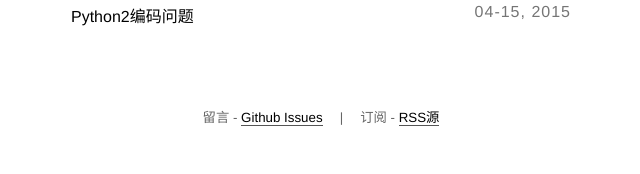
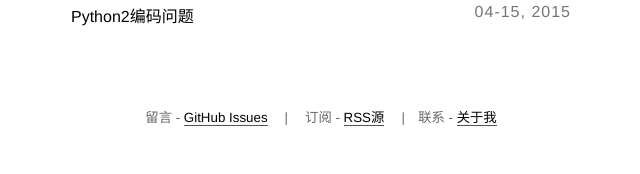
Before and after one commit to guyskk/guyskk.github.io, a Jekyll site: the page built from index.html, in a window 1280 px wide. Shown: the part 2021-2195 px from the top of the page, without its empty margins (319-959 px from the left). Built offline with Jekyll 4.4.1, drawn with Linux system fonts in a browser that asks for light colours.

Commit message:
update footer

```diff
--- a/_layouts/default.html
+++ b/_layouts/default.html
@@ -42,9 +42,10 @@ layout: compress
 		{% endif %}
 		<p style="text-align:center;margin-top:80px;">
 			<small>
-				<span style="color:#666;">留言 - </span><a href="https://github.com/guyskk/guyskk.github.io/issues" target="_blank">Github Issues</a>
+				<span style="color:#666;">留言 - </span><a href="https://github.com/guyskk/guyskk.github.io/issues" target="_blank">GitHub Issues</a>
 				<span style="color:#666;padding-left:1em;padding-right:1em;">|</span>
 				<span style="color:#666;">订阅 - </span><a href="/feed.xml" target="_blank">RSS源</a>
+				<span style="color:#666;padding-left:1em;padding-right:1em;">|</span><span style="color:#666;">联系 - </span><a href="/about" target="_blank">关于我</a>
       </small>
 		</p>
 		<script>
```
